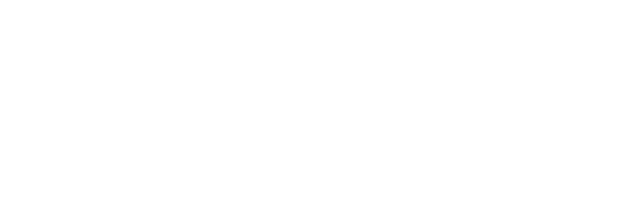
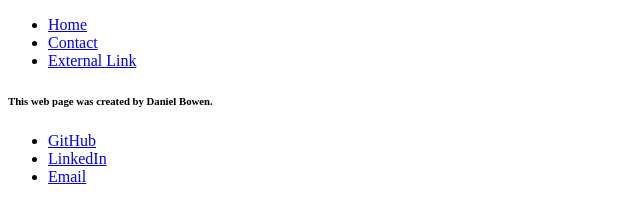
Before and after one commit to djbowen95/CatComplaints, a plain HTML site: page index.html in a window 1280 px wide. Shown: the whole page, without its empty margins (0-640 px from the left). Drawn offline with Linux system fonts and the light colour scheme.

Commit message:
Give HTML header and footer elements

```diff
--- a/index.html
+++ b/index.html
@@ -1,12 +1,31 @@
 <!DOCTYPE html>
 <html lang="en">
-<head>
-    <meta charset="UTF-8">
-    <meta http-equiv="X-UA-Compatible" content="IE=edge">
-    <meta name="viewport" content="width=device-width, initial-scale=1.0">
+  <head>
+    <meta charset="UTF-8" />
+    <meta http-equiv="X-UA-Compatible" content="IE=edge" />
+    <meta name="viewport" content="width=device-width, initial-scale=1.0" />
     <title>Welcome to My Website!</title>
-</head>
-<body>
+  </head>
+  <body>
+    <header>
+      <nav>
+        <ul>
+          <li><a href="#home">Home</a></li>
+          <li><a href="#contact">Contact</a></li>
+          <li><a href="http://www.google.com">External Link</a></li>
+        </ul>
+      </nav>
 
-</body>
+      <!-- When I come to the home / contact elements, they need a class/id -->
+    </header>
+
+    <footer>
+        <h6>This web page was created by Daniel Bowen.</h6>
+      <ul>
+        <li><a href="https://github.com/djbowen95">GitHub</a></li>
+        <li><a href="https://www.linkedin.com/in/daniel-bowen-6266ba191/">LinkedIn</a></li>
+        <li><a href="mailto:djbowen95@gmail.com">Email</a></li>
+      </ul>
+    </footer>
+  </body>
 </html>
```
